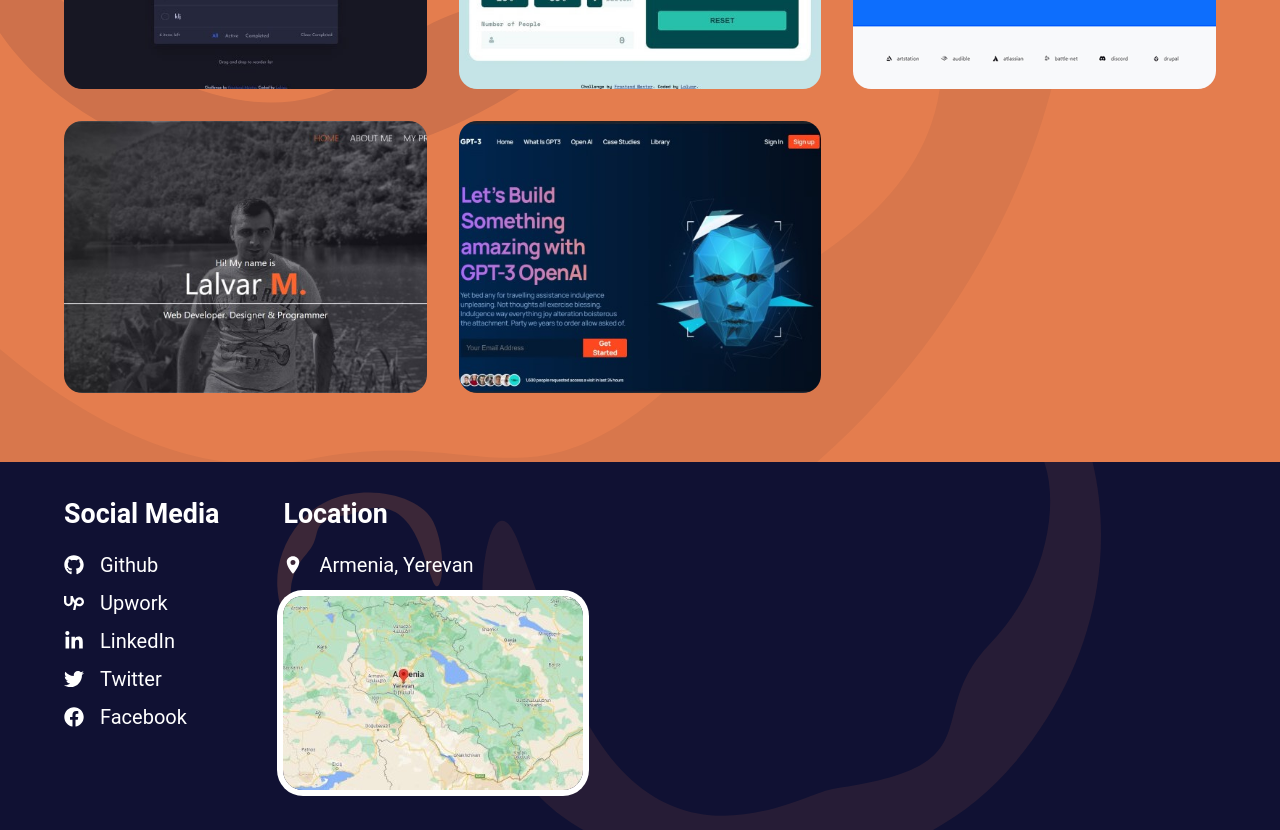
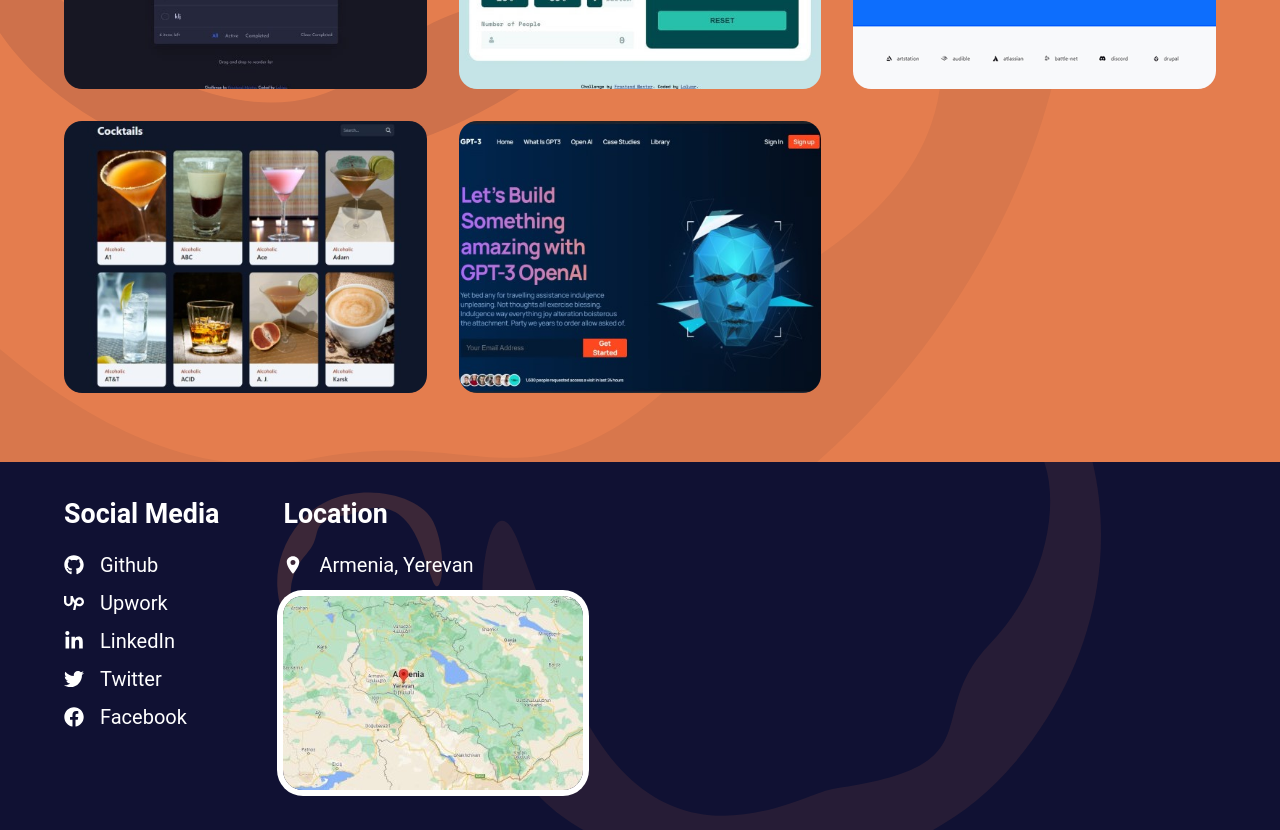
Before and after one commit to lLalvar/my-portfolio, a React (Create React App) app: page / in a window 1280 px wide. Shown: the part 1700-2530 px from the top of the page. Built offline with nearby package versions, Linux system fonts and the light colour scheme.

Commit message:
added a new project and removed the old one

```diff
--- a/src/components/Portfolio.jsx
+++ b/src/components/Portfolio.jsx
@@ -6,7 +6,7 @@
 import image3 from '../assets/card-images/image3.png'
 import image4 from '../assets/card-images/image4.png'
 import image5 from '../assets/card-images/image5.png'
-import image6 from '../assets/card-images/image6.png'
+import image6 from '../assets/card-images/image6.jpg'
 import image7 from '../assets/card-images/image7.png'
 import image8 from '../assets/card-images/image8.png'
 import image9 from '../assets/card-images/image9.png'
@@ -81,8 +81,8 @@
     id: 9,
     AOSDelay: 0,
     path: image6,
-    title: 'Portfolio',
-    url: 'https://llalvar.github.io/Portfolio/',
+    title: 'Cocktail Website',
+    url: 'https://lalvar-vuejs-cocktial.netlify.app/',
   },
   {
     id: 10,
```
Also changed, not shown: src/assets/card-images/image6.jpg (added).
